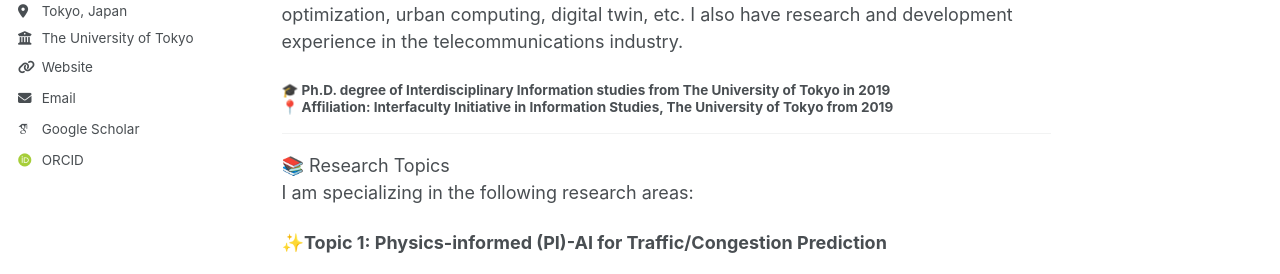
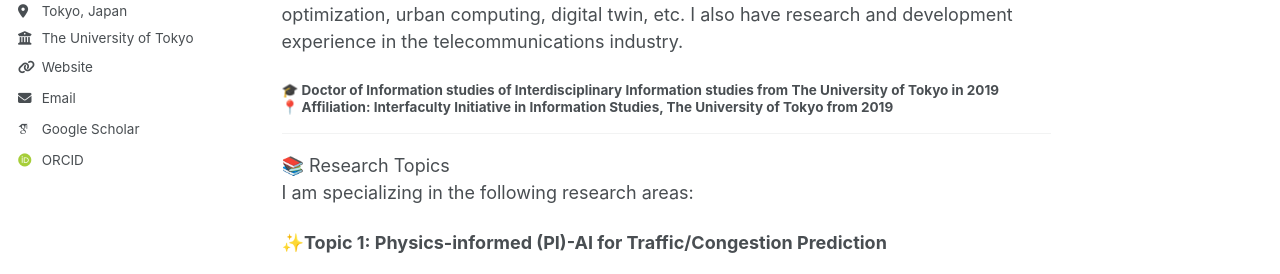
Before and after one commit to christie888/christie888.github.io, a Jekyll site: the page built from _pages/about.md, in a window 1280 px wide and 900 px high. Shown: the part 321-595 px from the top of the window. Built offline with Jekyll 4.4.1, drawn with Linux system fonts in a browser that asks for light colours; some web fonts are replaced.

Commit message:
Update about.md

```diff
--- a/_pages/about.md
+++ b/_pages/about.md
@@ -10,7 +10,7 @@
 ## 👤 About Me
 ---
 My name is  Hangli Ge (葛杭丽 | 葛杭麗). I am currently a Project Lecturer at the University of Tokyo. My research topics include ubiquitous computing, IoT, signal processing, spatio-temporal big data, knowledge graph, especially in the fields of smart city, traffic optimization, urban computing, digital twin, etc. I also have research and development experience in the telecommunications industry.
-#### 🎓 Ph.D. degree of Interdisciplinary Information studies from The University of Tokyo in 2019<br> 📍 Affiliation: Interfaculty Initiative in Information Studies, The University of Tokyo from 2019
+#### 🎓 Doctor of Information studies of Interdisciplinary Information studies from The University of Tokyo in 2019<br> 📍 Affiliation: Interfaculty Initiative in Information Studies, The University of Tokyo from 2019
 
 ---
 
```
